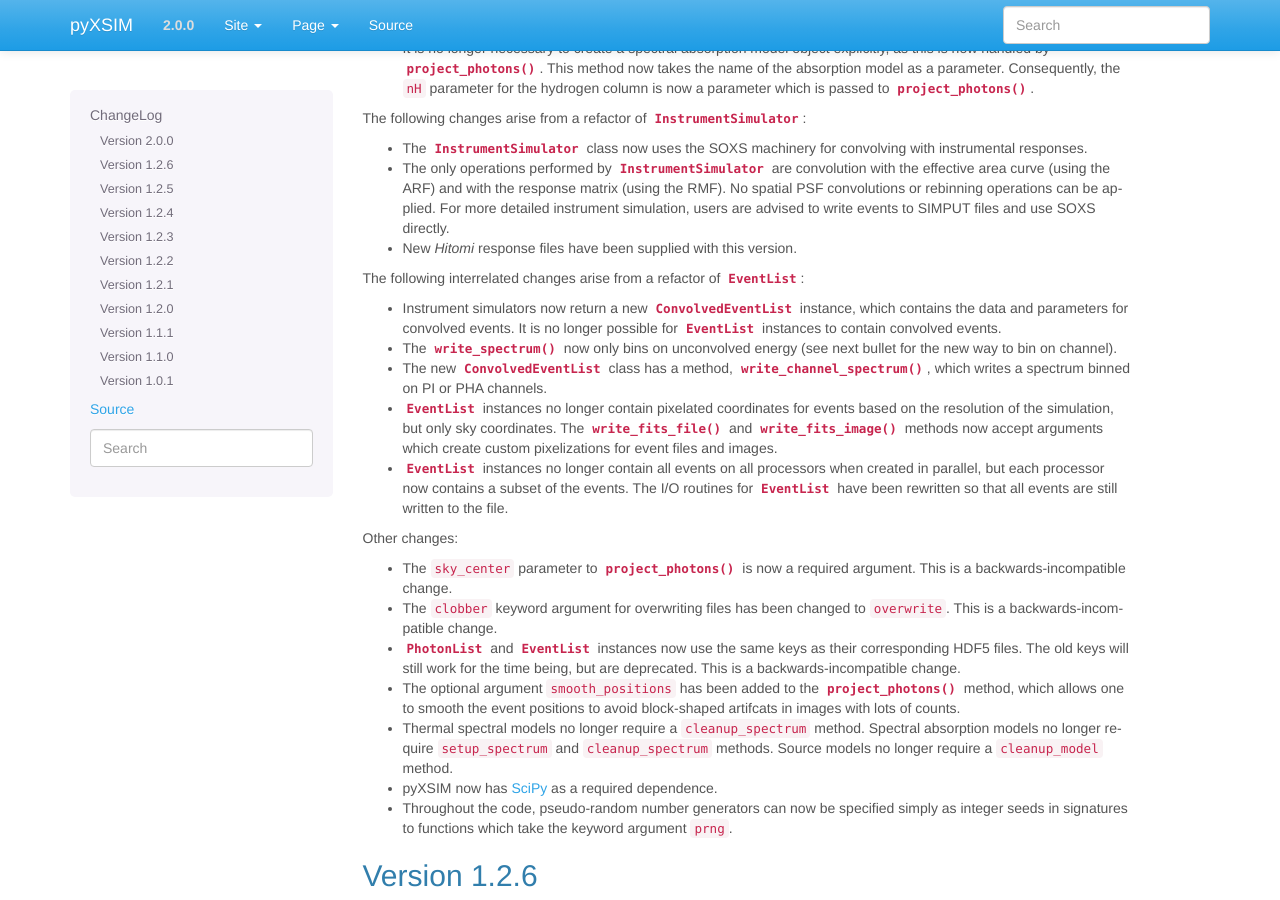
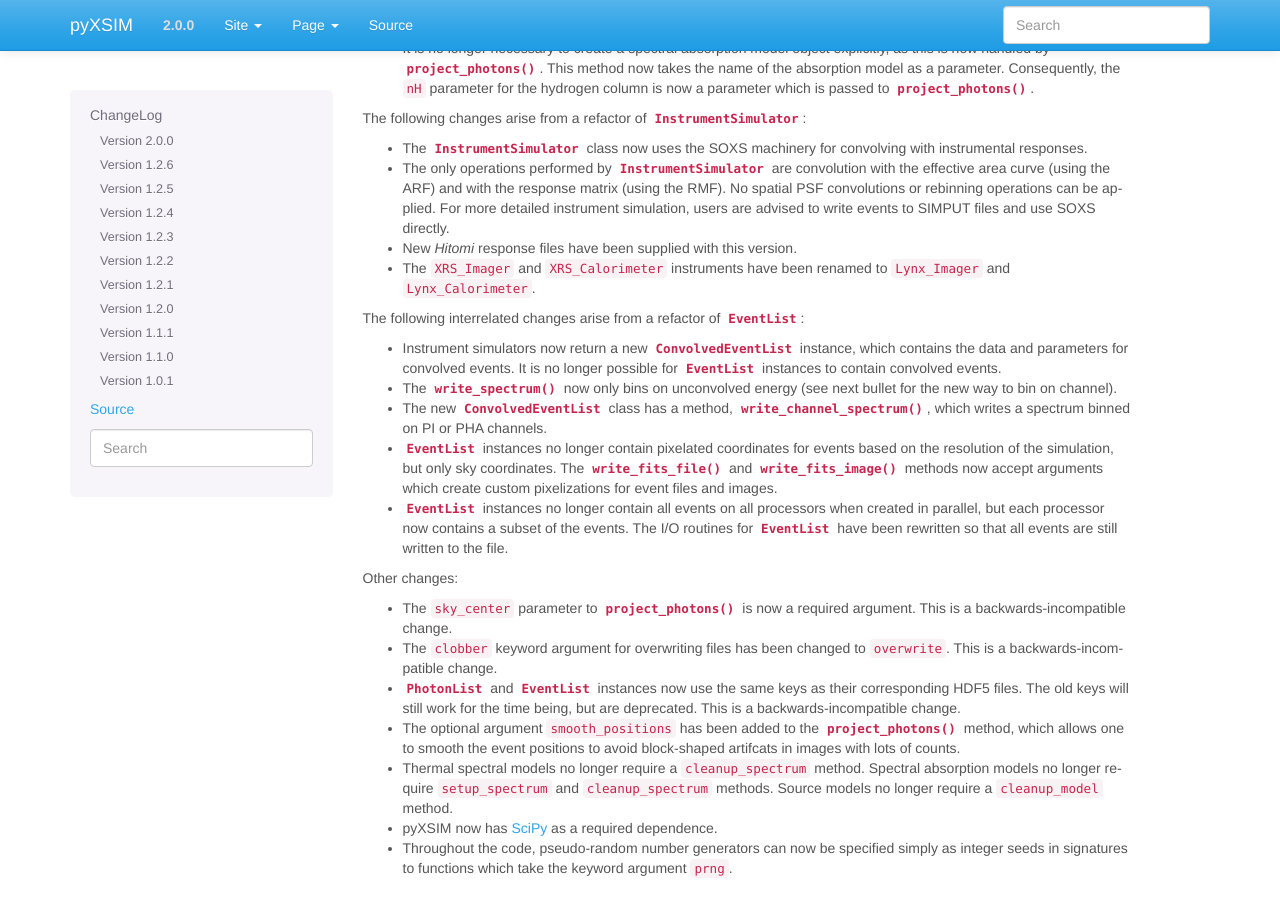
Before and after one commit to jzuhone/pyxsim, a Sphinx documentation site: the page built from doc/source/changelog.rst, in a window 1280 px wide and 900 px high, scrolled down 701 px. Built offline with Sphinx 7.4.7, drawn with Linux system fonts in a browser that asks for light colours.

Commit message:
Update changelog

```diff
--- a/doc/source/changelog.rst
+++ b/doc/source/changelog.rst
@@ -57,6 +57,8 @@ The following changes arise from a refactor of :class:`~pyxsim.instruments.Instr
   more detailed instrument simulation, users are advised to write events to SIMPUT files
   and use SOXS directly.
 * New *Hitomi* response files have been supplied with this version.
+* The ``XRS_Imager`` and ``XRS_Calorimeter`` instruments have been renamed to
+  ``Lynx_Imager`` and ``Lynx_Calorimeter``.
 
 The following interrelated changes arise from a refactor of :class:`~pyxsim.event_list.EventList`:
 
```
